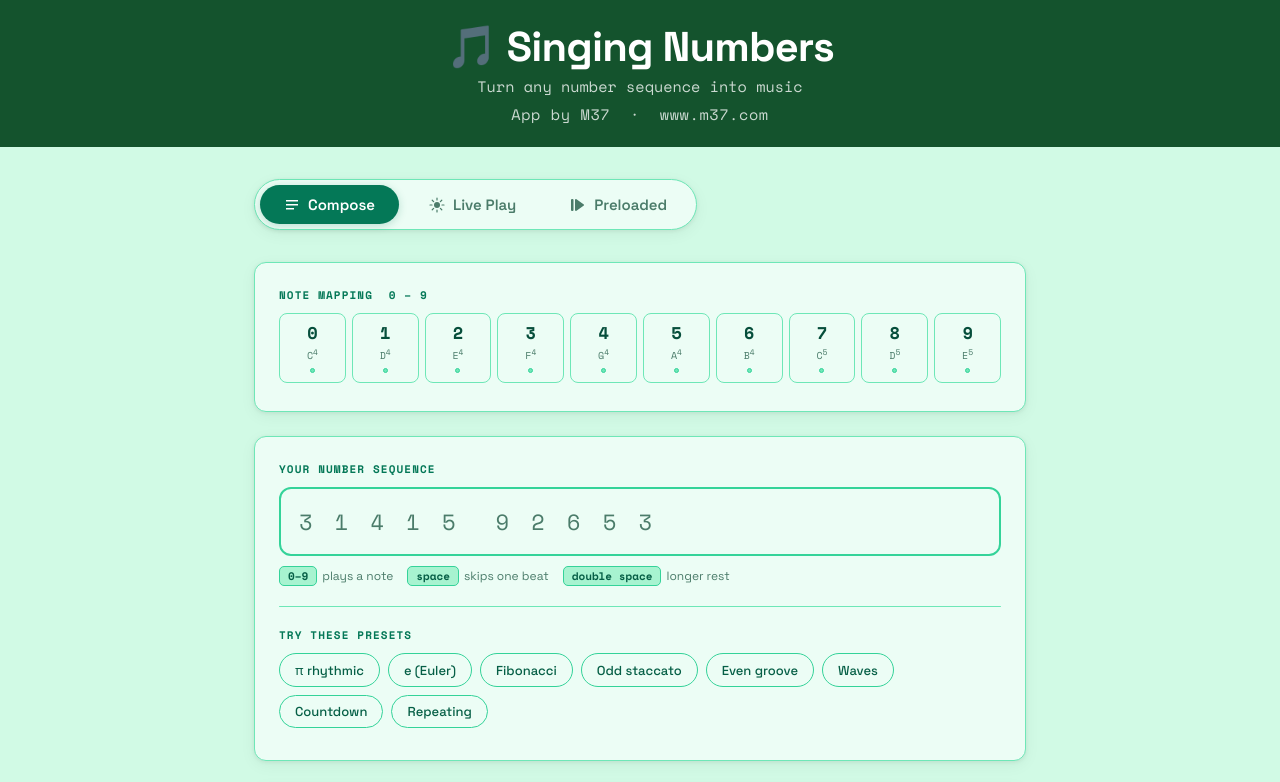
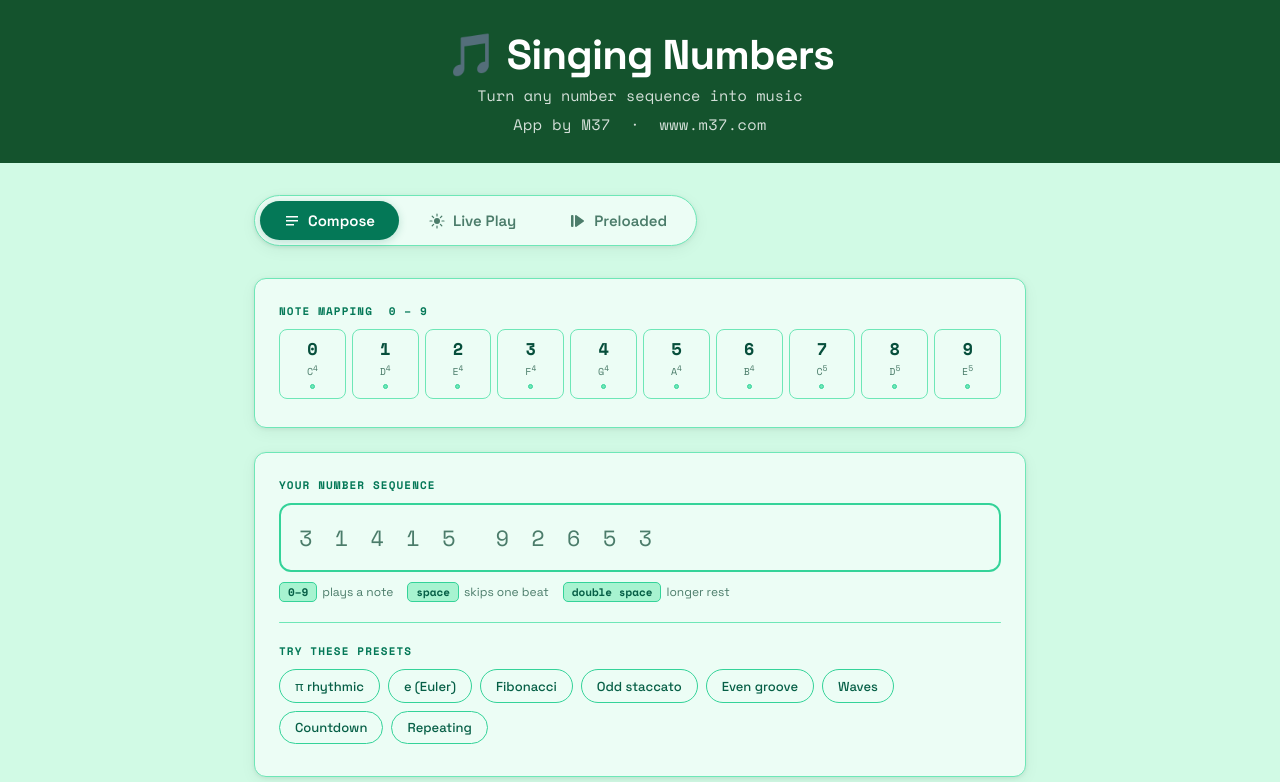
Before and after one commit to BruceWade15/numbers, a plain HTML site: page index.html in a window 1280 px wide. Shown: the top 782 px of the page. Drawn offline with nearby package versions, Linux system fonts and the light colour scheme.

Commit message:
Fix banner credit visibility and increase banner height
Made credit line larger (0.82rem) and more opaque (72%), increased
banner padding so all three lines breathe comfortably.

Co-Authored-By: Claude Sonnet 4.6 <noreply@anthropic.com>

```diff
--- a/index.html
+++ b/index.html
@@ -56,7 +56,7 @@
     .banner {
       width: 100%;
       background: var(--banner-bg);
-      padding: 1.5rem 2rem 1.4rem;
+      padding: 2rem 2rem 1.8rem;
       text-align: center;
     }
     .banner h1 {
@@ -67,17 +67,17 @@
       line-height: 1.1;
     }
     .banner p {
-      color: rgba(255,255,255,0.78);
+      color: rgba(255,255,255,0.82);
       font-size: 0.95rem;
-      margin-top: 0.35rem;
+      margin-top: 0.4rem;
       font-family: var(--mono);
     }
     .banner-credit {
-      color: rgba(255,255,255,0.5);
-      font-size: 0.72rem;
-      margin-top: 0.5rem;
+      color: rgba(255,255,255,0.72);
+      font-size: 0.82rem;
+      margin-top: 0.45rem;
       font-family: var(--mono);
-      letter-spacing: 0.04em;
+      letter-spacing: 0.03em;
     }
 
     /* ── Main ── */
```
